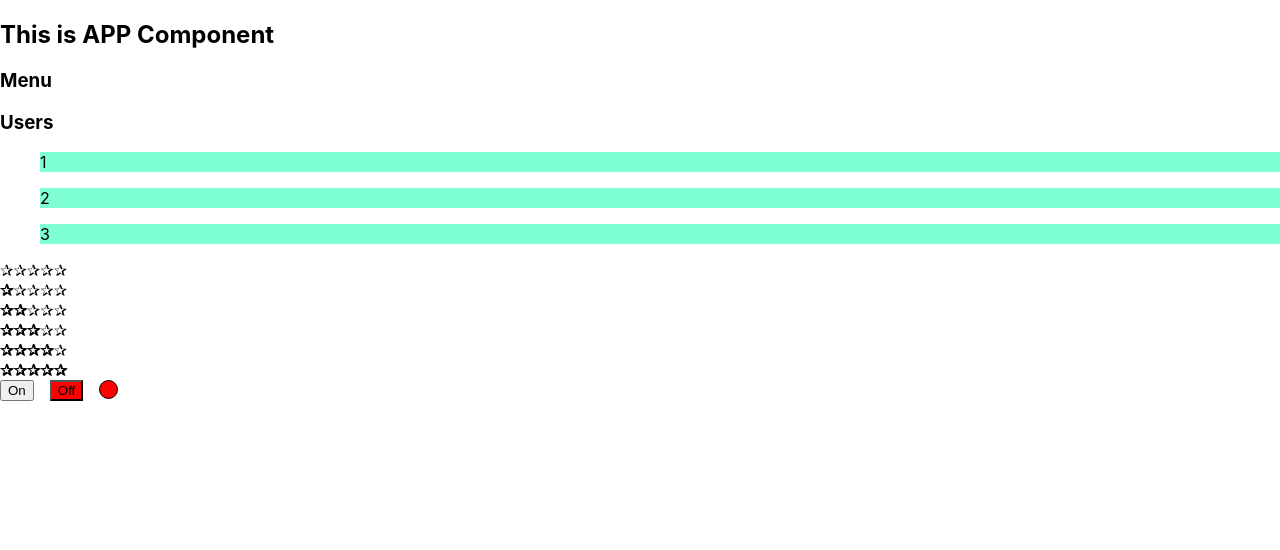
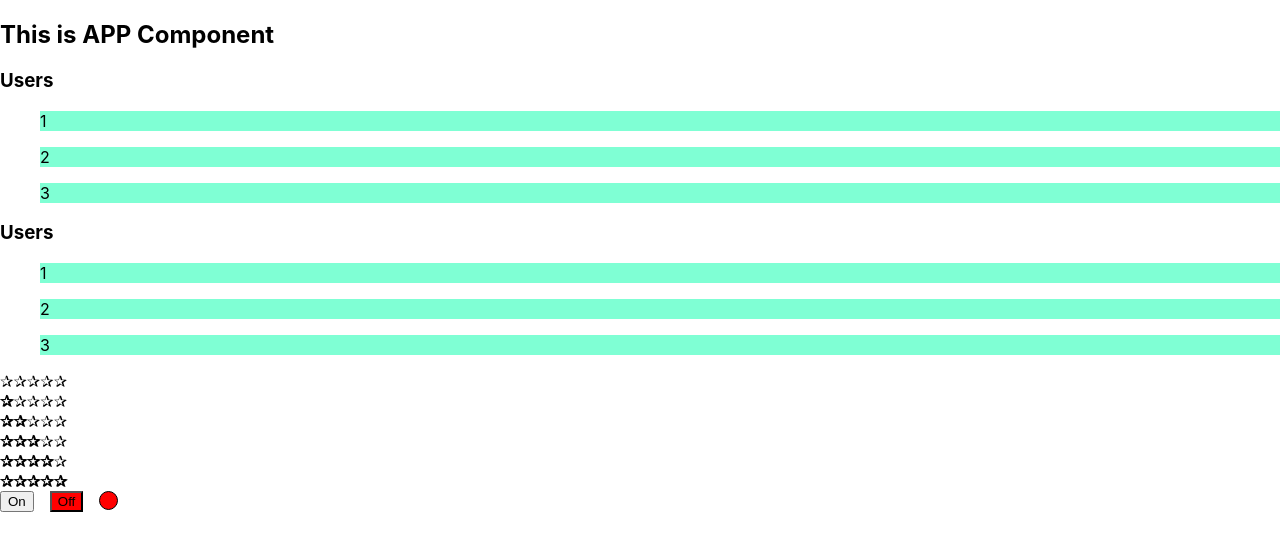
Before and after one commit to akach-dev/react-ts-is-simple, a React (Create React App) app: page / in a window 1280 px wide. Shown: the top 550 px of the page. Built offline with nearby package versions, Linux system fonts and the light colour scheme.

Commit message:
add UnControlledAccordion

```diff
--- a/src/App.tsx
+++ b/src/App.tsx
@@ -1,17 +1,19 @@
 import React from 'react';
 import './App.css';
 import {PageTitle} from "./components/PageTitle";
-import {Accordion} from "./components/accordion/Accordion";
 import {Rating} from "./components/Rating";
 import {OnOff} from "./components/onOff/OnOff";
+import {UnControlledAccordion} from "./components/uncontrolledaccordion/UnControlledAccordion";
 
 
 export function App() {
   return (
      <>
        <PageTitle title={'This is APP Component'}/>
-       <Accordion title={'Menu'} collapsed/>
-       <Accordion title={'Users'} collapsed={false}/>
+       {/*<Accordion title={'Menu'} collapsed/>*/}
+       {/*<Accordion title={'Users'} collapsed={false}/>*/}
+       <UnControlledAccordion title={'Users'} collapsed={false}/>
+       <UnControlledAccordion title={'Users'} collapsed={false}/>
        <Rating value={0}/>
        <Rating value={1}/>
        <Rating value={2}/>
--- a/src/components/onOff/OnOff.tsx
+++ b/src/components/onOff/OnOff.tsx
@@ -1,10 +1,10 @@
-import React, {useState} from 'react';
+import React, {FC, useState} from 'react';
 
 type OnOffPropsType = {
   // bulb: boolean
 }
 
-export const OnOff = (props: OnOffPropsType) => {
+export const OnOff: FC<OnOffPropsType> = () => {
 
   const [bulb, setBulb] = useState(false)
 
--- /dev/null
+++ b/src/components/uncontrolledaccordion/UnControlledAccordion.tsx
@@ -0,0 +1,22 @@
+import React from "react";
+
+import {UnControlledAccordionTitle} from "./UnControlledAccordionTitle";
+import {UnControlledAccordionBody} from "./UnControlledAccordionBody";
+
+type  UnControlledAccordionPropsType = {
+  title: string
+  collapsed: boolean
+}
+
+export function UnControlledAccordion({title, collapsed}: UnControlledAccordionPropsType) {
+  return (
+     <div>
+       <UnControlledAccordionTitle title={title}/>
+       {
+          !collapsed && (
+             <UnControlledAccordionBody key={'body'}/>
+          )
+       }
+     </div>
+  )
+}
--- /dev/null
+++ b/src/components/uncontrolledaccordion/UnControlledAccordionBody.tsx
@@ -0,0 +1,11 @@
+import React from "react";
+
+export function UnControlledAccordionBody() {
+  return (
+     <ul>
+       <li>1</li>
+       <li>2</li>
+       <li>3</li>
+     </ul>
+  )
+}
--- /dev/null
+++ b/src/components/uncontrolledaccordion/UnControlledAccordionTitle.tsx
@@ -0,0 +1,9 @@
+import React from "react";
+
+type  AccordionTitlePropsType = {
+  title: string
+}
+
+export function UnControlledAccordionTitle({title}: AccordionTitlePropsType) {
+  return <h3>{title}</h3>
+}
```
